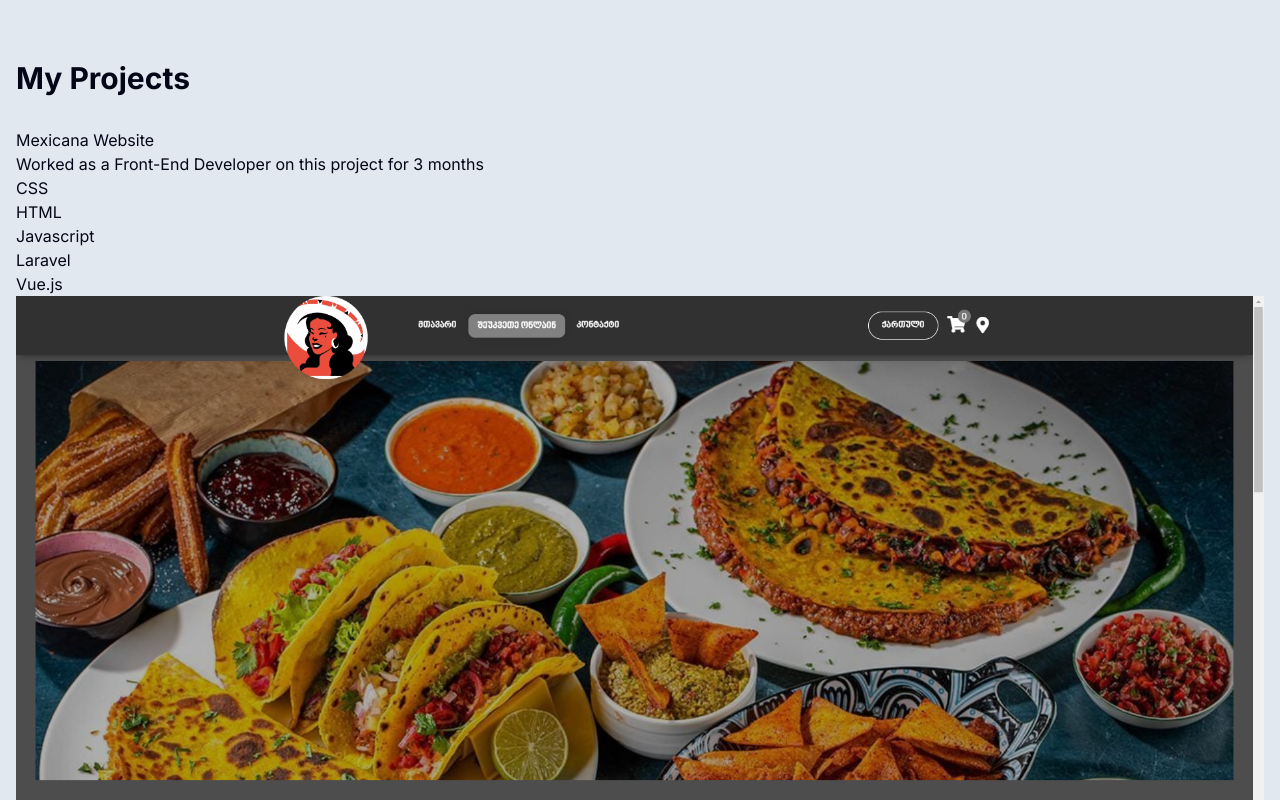
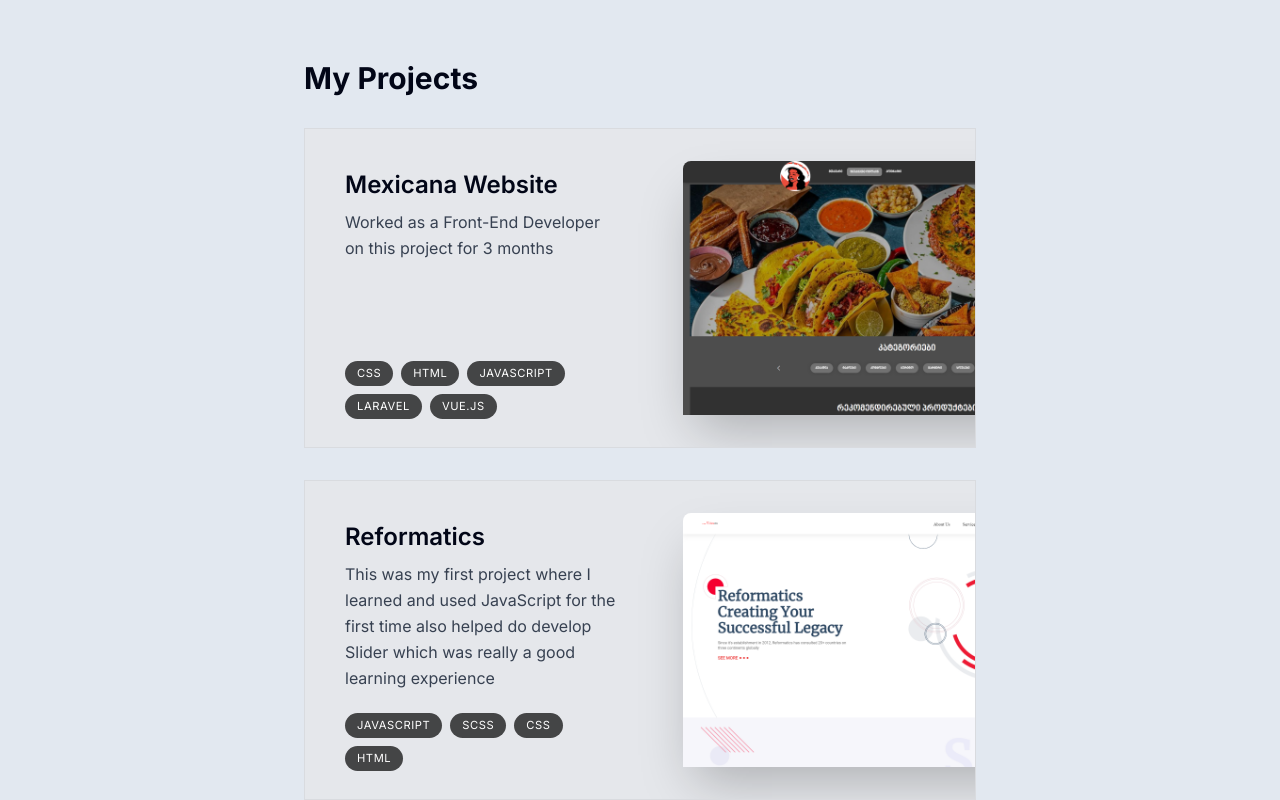
Before and after one commit to IkaMastera/iraklas-portfolio-next.js, a Next.js app: page / in a window 1280 px wide. Shown: the part 1420-2220 px from the top of the page. Built offline with nearby package versions, Linux system fonts and the light colour scheme.

Commit message:
add: styling for my project cards

```diff
--- a/components/projects.tsx
+++ b/components/projects.tsx
@@ -24,16 +24,23 @@
 
 function Project({ title, description, tags, imageUrl }: ProjectProps){
   return (
-    <section>
-      <h3>{title}</h3>
-      <p>{description}</p>
-      <ul>
-        {tags.map((tag, index) => (
-          <li key={index}>{tag}</li>
-        ))}
-      </ul>
+    <section className='bg-gray-200 max-w-[42rem] border border-black/5 overflow-hidden sm:pr-8 relative sm:h-[20rem] mb-3 sm:mb-8 last:mb-0'>
+      <div className='pt-4 pb-7 px-5 sm:pl-10 sm:pr-2 sm:pt-10 sm:max-w-[50%] flex flex-col h-full'>
+        <h3 className='text-2xl font-semibold'>{title}</h3>
+        <p className='mt-2 leading-relaxed text-gray-700'>{description}</p>
+        <ul className='flex flex-wrap mt-4 gap-2 sm:mt-auto'>
+          {tags.map((tag, index) => (
+            <li className='bg-black/[0.7] px-3 py-1 text-[0.7rem] uppercase tracking-wider text-white rounded-full' key={index}
+            >
+              {tag}
+            </li>
+          ))}
+        </ul>
+      </div>
 
-      <Image src={imageUrl} alt="Project I worked on" quality={95} />
+      <Image src={imageUrl} alt="Project I worked on" quality={95} className='absolute top-8 -right-40 w-[28.25rem] rounded-t-lg shadow-2xl
+
+      '/>
     </section>
   );
 }
```
